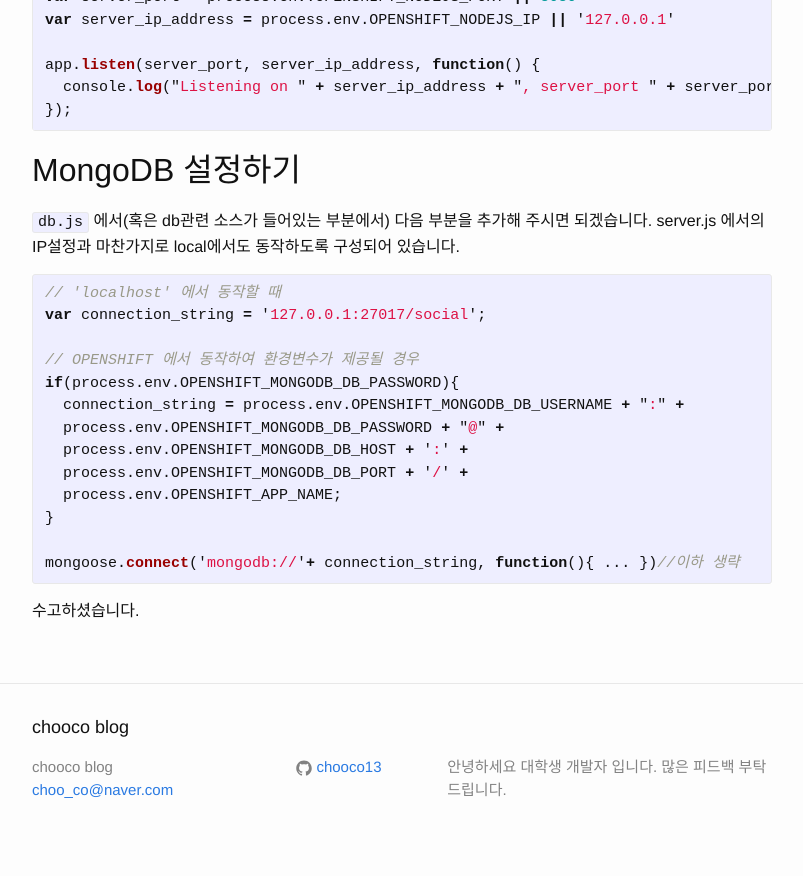
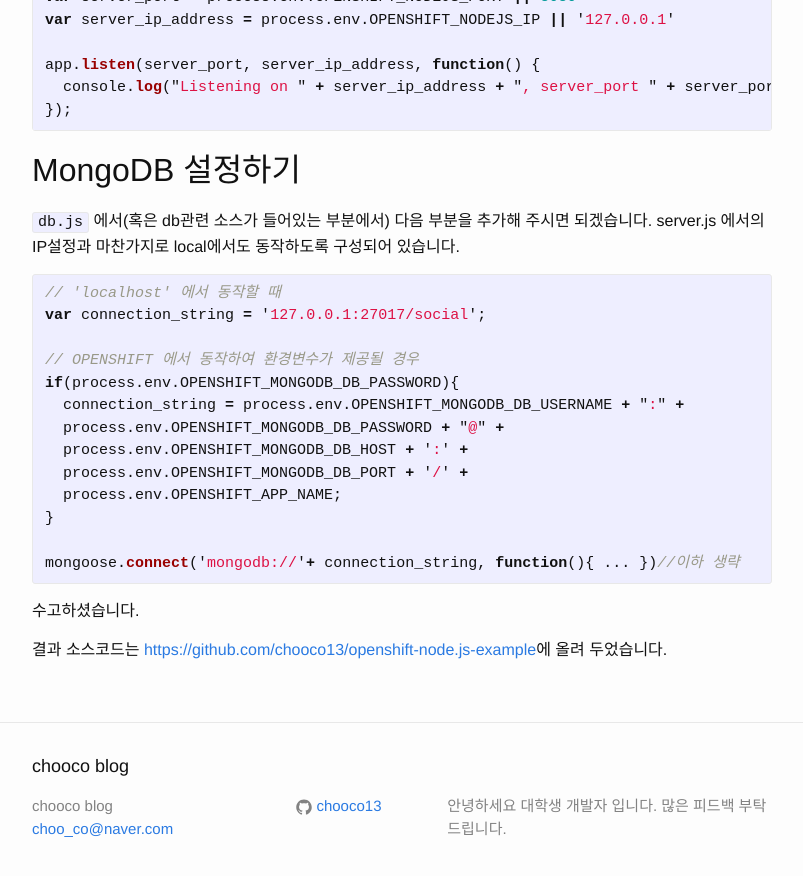
Before and after one commit to chooco13/chooco13.github.io, a Jekyll site: the page built from _posts/2016-03-04-OpenShift에-Node.js-+-MongoDB-어플리케이션-올리기.md, in a window 1280 px wide and 900 px high, scrolled down 1608 px. Shown: the top 876 px of the window, without its empty margins (238-1041 px from the left). Built offline with Jekyll 4.4.1, drawn with Linux system fonts in a browser that asks for light colours; comment, search, counter and statistics services are not loaded.

Commit message:
post.3 modified

```diff
--- a/_posts/2016-03-04-OpenShift에-Node.js-+-MongoDB-어플리케이션-올리기.md
+++ b/_posts/2016-03-04-OpenShift에-Node.js-+-MongoDB-어플리케이션-올리기.md
@@ -96,6 +96,9 @@
 
 수고하셨습니다.
 
+결과 소스코드는 [https://github.com/chooco13/openshift-node.js-example][result]에 올려 두었습니다.
+
 [post1]: http://chooco13.github.io/blog/2016/03/01/Open-PaaS(OpenShift)%EC%97%90%EC%84%9C-Node.js-+-MongoDB%EB%A5%BC-%EC%82%AC%EC%9A%A9%ED%95%B4%EB%B3%B4%EC%9E%90.html
 [book]: http://book.naver.com/bookdb/book_detail.nhn?bid=8779083
 [book-sample]: https://github.com/dickeyxxx/mean-sample
+[result]: https://github.com/chooco13/openshift-node.js-example
```
